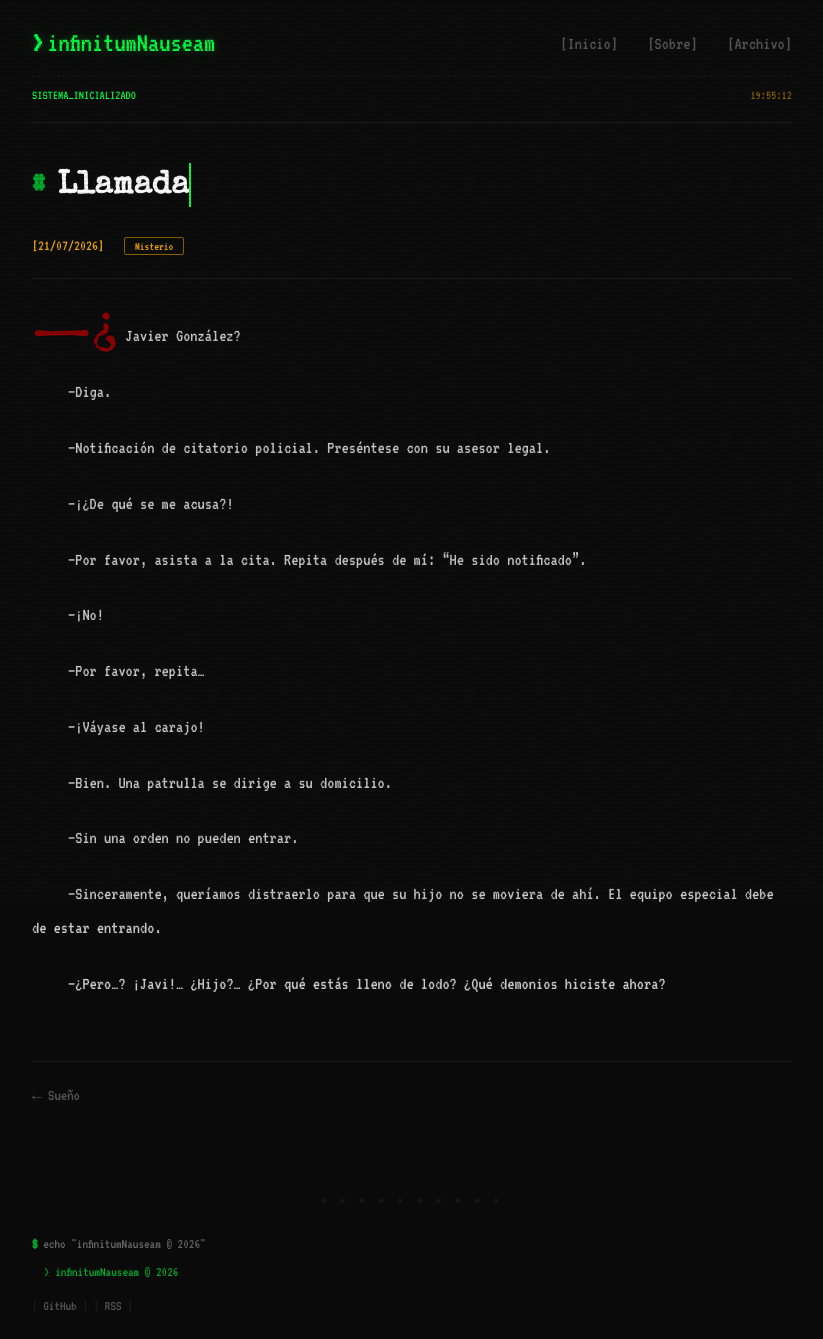
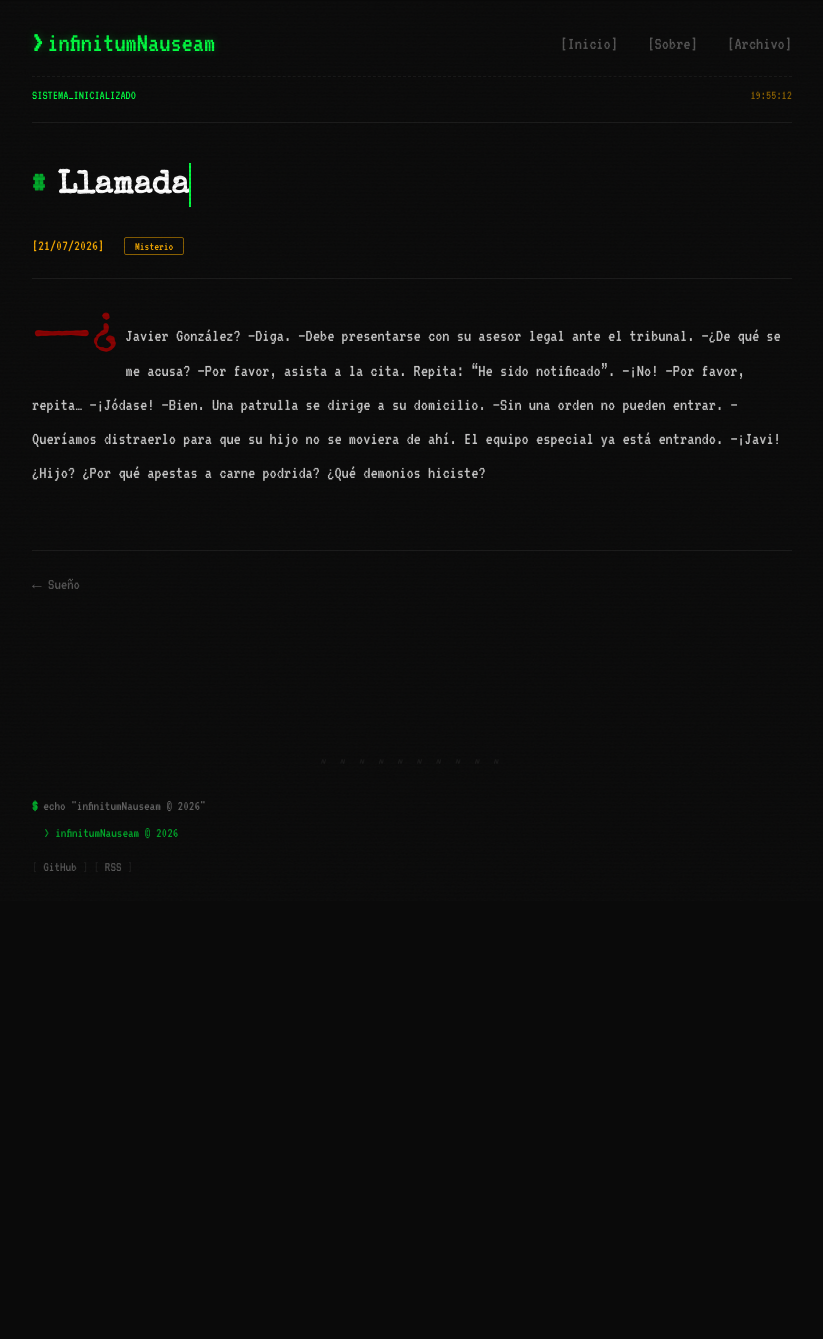
Before and after one commit to marcoC76/infinitumNauseam, a Jekyll site: the page built from _posts/2026-07-21-llamada.md, in a window 1280 px wide. Shown: the whole page, without its empty margins (228-1051 px from the left). Built offline with Jekyll 4.4.1, drawn with Linux system fonts in a browser that asks for light colours; after the commit the page ends 900 px from its top, so only the background shows below that.

Commit message:
Add files via upload

```diff
--- a/_posts/2026-07-21-llamada.md
+++ b/_posts/2026-07-21-llamada.md
@@ -6,25 +6,14 @@ reading_time: 1
 ---
 
 —¿Javier González?
-
 —Diga.
-
-—Notificación de citatorio policial. Preséntese con su asesor legal.
-
-—¡¿De qué se me acusa?!
-
-—Por favor, asista a la cita. Repita después de mí: "He sido notificado".
-
+—Debe presentarse con su asesor legal ante el tribunal.
+—¿De qué se me acusa?
+—Por favor, asista a la cita. Repita: “He sido notificado”.
 —¡No!
-
 —Por favor, repita...
-
-—¡Váyase al carajo!
-
+—¡Jódase!
 —Bien. Una patrulla se dirige a su domicilio.
-
 —Sin una orden no pueden entrar.
-
-—Sinceramente, queríamos distraerlo para que su hijo no se moviera de ahí. El equipo especial debe de estar entrando.
-
-—¿Pero...? ¡Javi!... ¿Hijo?... ¿Por qué estás lleno de lodo? ¿Qué demonios hiciste ahora?
+—Queríamos distraerlo para que su hijo no se moviera de ahí. El equipo especial ya está entrando.
+—¡Javi! ¿Hijo? ¿Por qué apestas a carne podrida? ¿Qué demonios hiciste?
```
